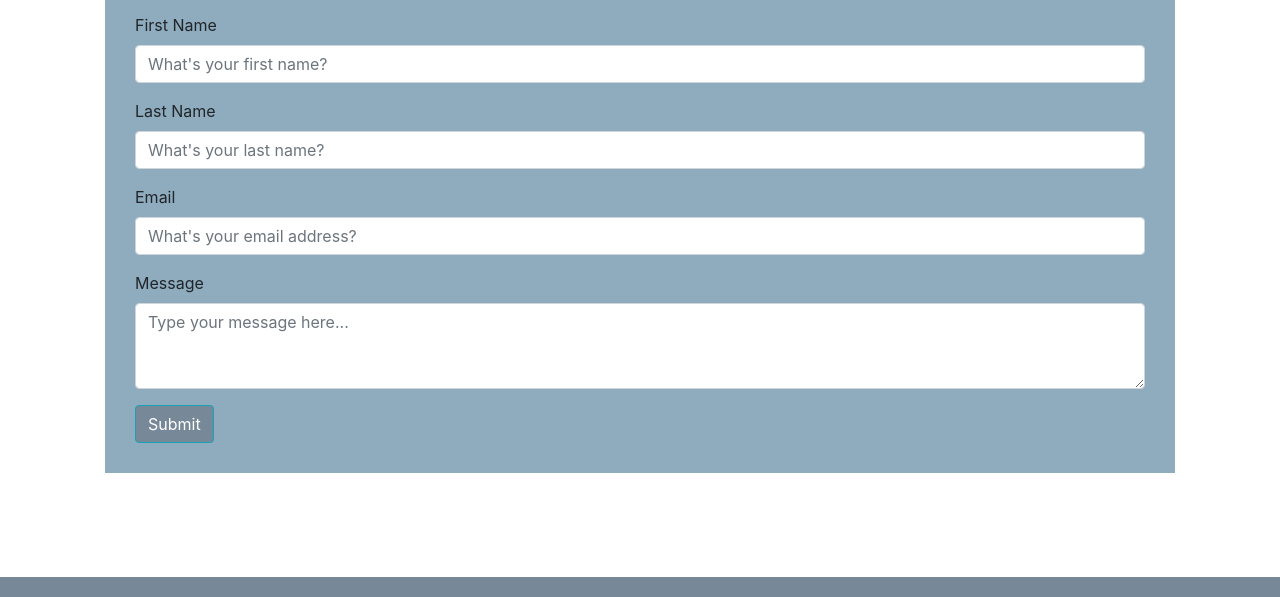
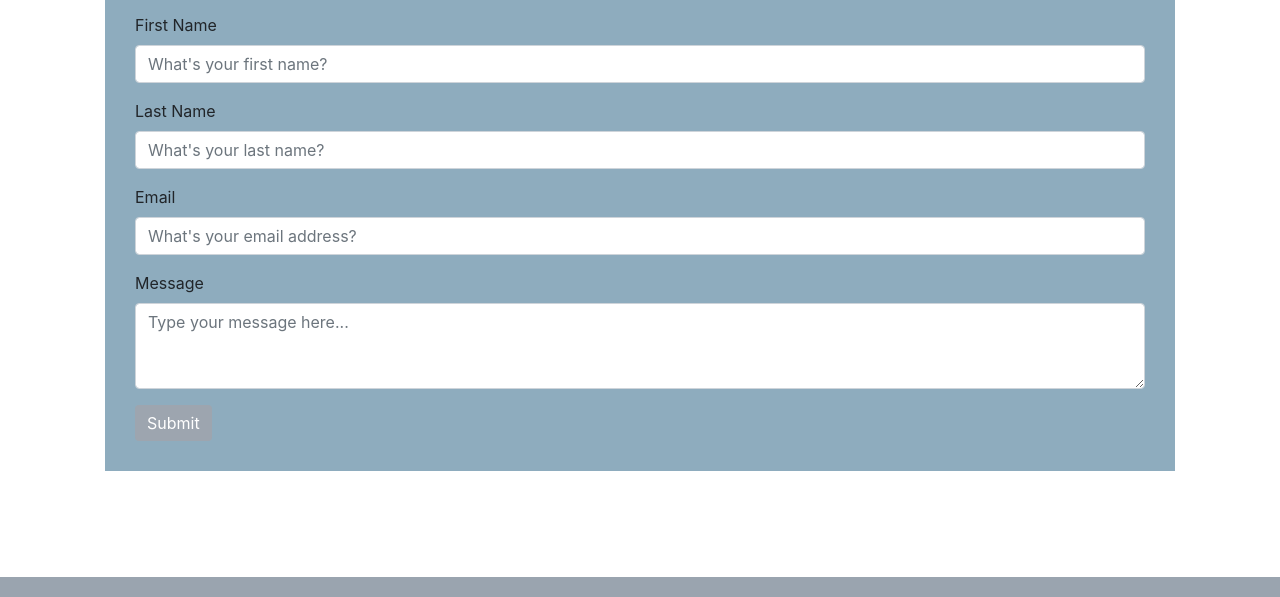
Before and after one commit to todtsies/Homework-Week2, a plain HTML site: page contact.html in a window 1280 px wide. Shown: the part 203-800 px from the top of the page. Drawn offline with nearby package versions, Linux system fonts and the light colour scheme.

Commit message:
update style.css
changed color of submit button to match, changed layout to make easier to read

```diff
--- a/style.css
+++ b/style.css
@@ -3,23 +3,26 @@
    width: 190px;
    float: left;
    margin: 20px;
+}
 
-}
 body {
     background-image: url(img/my-cool-background.jpg);
     background-repeat: no-repeat;
     background-size: cover;
     background-attachment: fixed;
 }
+
 .my-name {
     font-size: 30px;
     background-color: rgb(154, 164, 175);
 }
+
 h1 {
     text-align: center;
     font-weight: initial;
     margin: 20px;
 }
+
 p {
     text-align: justify;
 }
@@ -31,34 +34,36 @@ p {
 }
 .nav-link {
     color: #5b5555!important;
-    }
+}
+
 .nav-link.active,
 .nav-link:hover {
         color: #4981b3!important;
-        }
+}
 
 .surrounding {
     background-color: rgb(142, 172, 190);
     margin: 20px;
     padding: 30px;
-
 }
 
 .btn {
-    background-color: lightslategray;
+    background-color: rgb(157, 165, 175);
+    border: none;
 }
+
 .myphoto {
     height: 250px;
     width: 200px;
     margin: 5px 15px 5px 5px;
     border: 5px solid #000000
-
 }
 .myphoto1 {
     width: 250px;
     margin: 5px 15px 5px 5px;
     border: 5px solid #000000
 }
+
 .container1 {
     text-align: center;
 }
@@ -68,6 +73,6 @@ footer {
     bottom: 0;
     width: 100%;
     height: 20px;
-    background-color: lightslategray;
+    background-color:  rgb(154, 164, 175);
     margin-top: 15px;
 }
```
